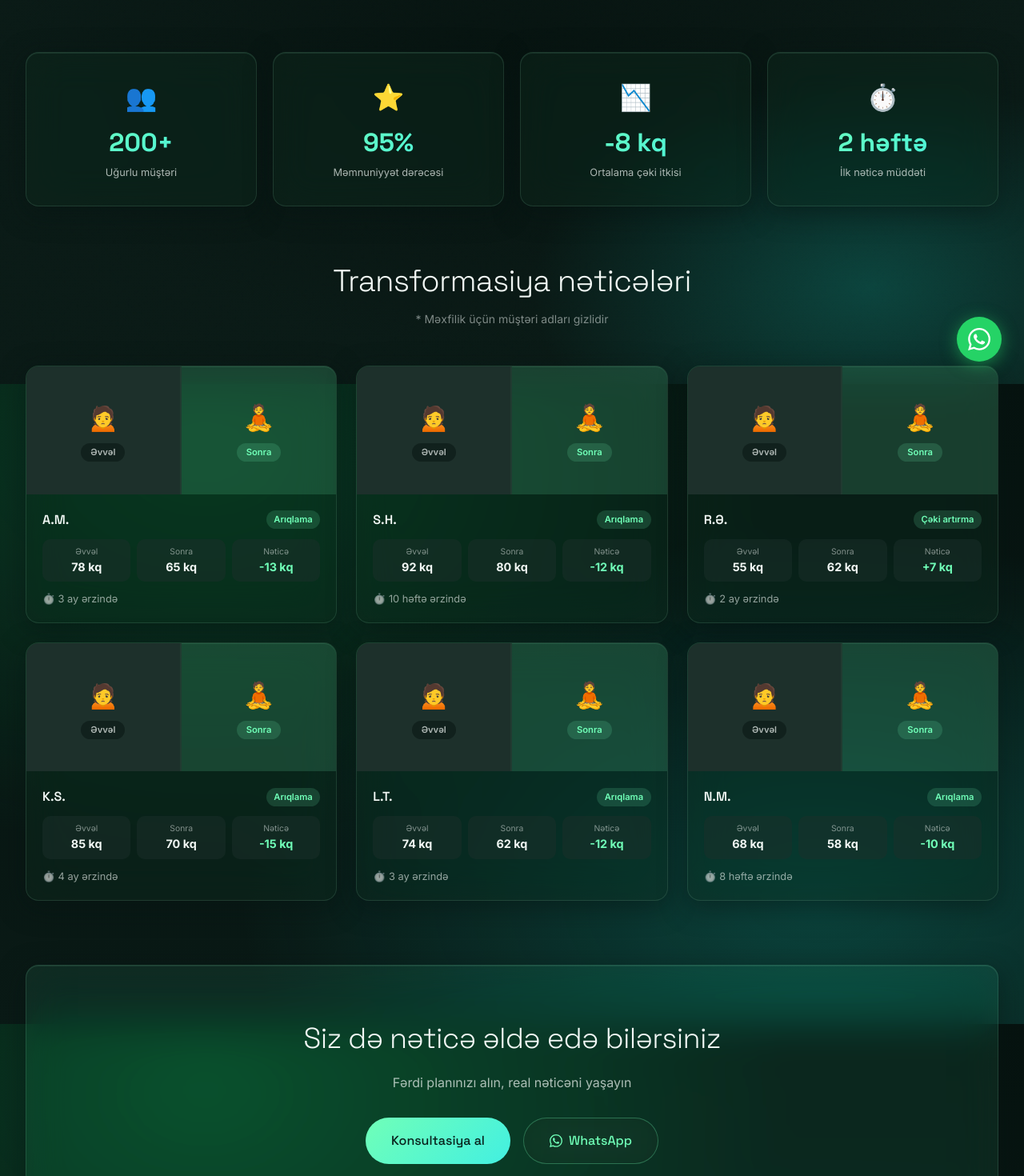
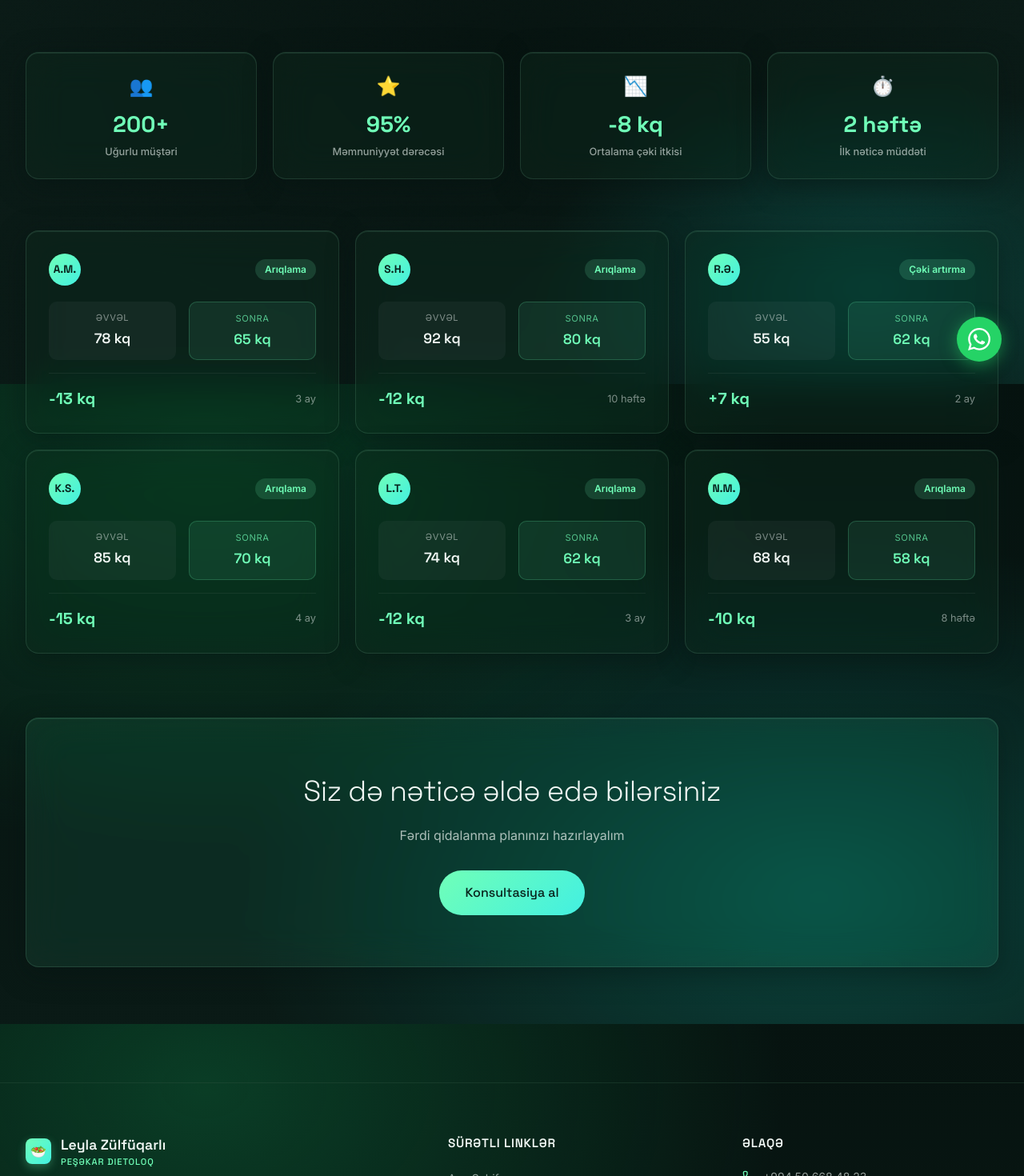
Before and after one commit to zakasmd/dietoloq, a Next.js app: page /az/results in a window 1280 px wide. Shown: the part 320-1790 px from the top of the page at 80% size. Built offline with nearby package versions, Linux system fonts and the light colour scheme.

Commit message:
fix: full i18n overhaul - results/contact/services/footer/consultation/aboutsnippet, login no auto-redirect

```diff
--- a/src/app/[locale]/consultation/page.tsx
+++ b/src/app/[locale]/consultation/page.tsx
@@ -68,7 +68,7 @@ export default function ConsultationPage() {
             animate={{ opacity: 1, y: 0 }}
             transition={{ duration: 0.6 }}
           >
-            <span className="badge badge-primary">📋 Konsultasiya</span>
+            <span className="badge badge-primary">📋 {t('eyebrow')}</span>
             <h1 className={styles.title}>{t('title')}</h1>
             <p className={styles.subtitle}>{t('subtitle')}</p>
           </motion.div>
--- a/src/app/[locale]/results/page.tsx
+++ b/src/app/[locale]/results/page.tsx
@@ -1,39 +1,40 @@
 'use client';
 
 import Link from 'next/link';
-import { useLocale } from 'next-intl';
+import { useTranslations, useLocale } from 'next-intl';
 import { motion } from 'framer-motion';
 
-const results = [
-  { id: 1, name: 'A.M.', before: '78 kq', after: '65 kq', lost: '-13 kq', duration: '3 ay', goal: 'Arıqlama' },
-  { id: 2, name: 'S.H.', before: '92 kq', after: '80 kq', lost: '-12 kq', duration: '10 həftə', goal: 'Arıqlama' },
-  { id: 3, name: 'R.Ə.', before: '55 kq', after: '62 kq', lost: '+7 kq', duration: '2 ay', goal: 'Çəki artırma' },
-  { id: 4, name: 'K.S.', before: '85 kq', after: '70 kq', lost: '-15 kq', duration: '4 ay', goal: 'Arıqlama' },
-  { id: 5, name: 'L.T.', before: '74 kq', after: '62 kq', lost: '-12 kq', duration: '3 ay', goal: 'Arıqlama' },
-  { id: 6, name: 'N.M.', before: '68 kq', after: '58 kq', lost: '-10 kq', duration: '8 həftə', goal: 'Arıqlama' },
-];
+export default function ResultsPage() {
+  const t = useTranslations('results');
+  const locale = useLocale();
 
-const stats = [
-  { val: '200+', label: 'Uğurlu müştəri', icon: '👥' },
-  { val: '95%', label: 'Məmnuniyyət dərəcəsi', icon: '⭐' },
-  { val: '-8 kq', label: 'Ortalama çəki itkisi', icon: '📉' },
-  { val: '2 həftə', label: 'İlk nəticə müddəti', icon: '⏱️' },
-];
+  const results = [
+    { id: 1, name: 'A.M.', before: '78 kq', after: '65 kq', lost: '-13 kq', duration: `3 ${t('monthLabel')}`, goal: t('goalLoss') },
+    { id: 2, name: 'S.H.', before: '92 kq', after: '80 kq', lost: '-12 kq', duration: `10 ${t('weekLabel')}`, goal: t('goalLoss') },
+    { id: 3, name: 'R.Ə.', before: '55 kq', after: '62 kq', lost: '+7 kq', duration: `2 ${t('monthLabel')}`, goal: t('goalGain') },
+    { id: 4, name: 'K.S.', before: '85 kq', after: '70 kq', lost: '-15 kq', duration: `4 ${t('monthLabel')}`, goal: t('goalLoss') },
+    { id: 5, name: 'L.T.', before: '74 kq', after: '62 kq', lost: '-12 kq', duration: `3 ${t('monthLabel')}`, goal: t('goalLoss') },
+    { id: 6, name: 'N.M.', before: '68 kq', after: '58 kq', lost: '-10 kq', duration: `8 ${t('weekLabel')}`, goal: t('goalLoss') },
+  ];
 
-export default function ResultsPage() {
-  const locale = useLocale();
+  const stats = [
+    { val: '200+', label: t('statsClients'), icon: '👥' },
+    { val: '95%', label: t('statsSatisfy'), icon: '⭐' },
+    { val: '-8 kq', label: t('statsLoss'), icon: '📉' },
+    { val: `2 ${t('weekLabel')}`, label: t('statsTime'), icon: '⏱️' },
+  ];
 
   return (
     <div style={{ paddingTop: '5rem' }}>
       <section style={{ padding: '5rem 0 4rem', textAlign: 'center' }}>
         <div className="container">
           <motion.div initial={{ opacity: 0, y: 20 }} animate={{ opacity: 1, y: 0 }} transition={{ duration: 0.6 }}>
-            <div className="eyebrow" style={{ marginBottom: '1rem' }}>📊 Nəticələr</div>
+            <div className="eyebrow" style={{ marginBottom: '1rem' }}>📊 {t('eyebrow')}</div>
             <h1 style={{ fontFamily: 'Space Grotesk,sans-serif', fontSize: 'clamp(2rem,4vw,3rem)', fontWeight: 300, letterSpacing: '-0.02em', color: 'hsl(var(--foreground))', marginBottom: '1rem' }}>
-              Real Nəticələr
+              {t('title')}
             </h1>
             <p style={{ fontSize: '1.05rem', color: 'hsl(var(--foreground)/0.7)', maxWidth: '520px', margin: '0 auto' }}>
-              Müştərilərimizin real transformasiya hekayələri
+              {t('subtitle')}
             </p>
           </motion.div>
         </div>
@@ -50,30 +51,22 @@ export default function ResultsPage() {
                 initial={{ opacity: 0, y: 20 }}
                 whileInView={{ opacity: 1, y: 0 }}
                 viewport={{ once: true }}
-                transition={{ duration: 0.5, delay: i * 0.08 }}
-                style={{ textAlign: 'center', padding: '2rem 1rem', borderRadius: 'var(--radius)' }}
+                transition={{ duration: 0.5, delay: i * 0.1 }}
+                style={{ padding: '1.5rem', borderRadius: 'var(--radius)', textAlign: 'center' }}
               >
-                <div style={{ fontSize: '2rem', marginBottom: '0.5rem' }}>{s.icon}</div>
-                <div className="text-gradient-mint" style={{ fontFamily: 'Space Grotesk,sans-serif', fontSize: '2rem', fontWeight: 700 }}>{s.val}</div>
-                <div style={{ fontSize: '0.8rem', color: 'hsl(var(--foreground)/0.7)', marginTop: '0.25rem' }}>{s.label}</div>
+                <div style={{ fontSize: '1.5rem', marginBottom: '0.5rem' }}>{s.icon}</div>
+                <div style={{ fontFamily: 'Space Grotesk,sans-serif', fontSize: '1.75rem', fontWeight: 700, color: 'hsl(var(--primary))', marginBottom: '0.25rem' }}>{s.val}</div>
+                <div style={{ fontSize: '0.8rem', color: 'hsl(var(--foreground)/0.6)', fontWeight: 500 }}>{s.label}</div>
               </motion.div>
             ))}
           </div>
         </div>
       </section>
 
-      {/* Results Grid */}
+      {/* Results grid */}
       <section style={{ padding: '0 0 5rem' }}>
         <div className="container">
-          <div style={{ textAlign: 'center', marginBottom: '3rem' }}>
-            <h2 style={{ fontFamily: 'Space Grotesk,sans-serif', fontSize: 'clamp(1.75rem,3vw,2.5rem)', fontWeight: 300, color: 'hsl(var(--foreground))', marginBottom: '0.5rem' }}>
-              Transformasiya nəticələri
-            </h2>
-            <p style={{ color: 'hsl(var(--foreground)/0.5)', fontSize: '0.875rem' }}>
-              * Məxfilik üçün müştəri adları gizlidir
-            </p>
-          </div>
-          <div style={{ display: 'grid', gridTemplateColumns: 'repeat(3,1fr)', gap: '1.5rem' }}>
+          <div style={{ display: 'grid', gridTemplateColumns: 'repeat(3,1fr)', gap: '1.25rem' }}>
             {results.map((r, i) => (
               <motion.div
                 key={r.id}
@@ -81,33 +74,32 @@ export default function ResultsPage() {
                 initial={{ opacity: 0, y: 30 }}
                 whileInView={{ opacity: 1, y: 0 }}
                 viewport={{ once: true }}
-                transition={{ duration: 0.55, delay: i * 0.08 }}
-                style={{ borderRadius: 'var(--radius)', overflow: 'hidden' }}
+                transition={{ duration: 0.5, delay: i * 0.08 }}
+                style={{ padding: '1.75rem', borderRadius: 'var(--radius)' }}
               >
-                <div style={{ display: 'grid', gridTemplateColumns: '1fr 1fr', height: '160px' }}>
-                  <div style={{ background: 'hsl(var(--muted))', display: 'flex', flexDirection: 'column', alignItems: 'center', justifyContent: 'center', gap: '0.5rem', borderRight: '2px solid hsl(var(--border)/0.3)' }}>
-                    <span style={{ fontSize: '2rem' }}>🙍</span>
-                    <span style={{ fontSize: '0.7rem', fontWeight: 600, color: 'hsl(var(--foreground)/0.7)', background: 'hsl(var(--background)/0.5)', padding: '0.2rem 0.75rem', borderRadius: '100px' }}>Əvvəl</span>
+                <div style={{ display: 'flex', justifyContent: 'space-between', alignItems: 'center', marginBottom: '1.25rem' }}>
+                  <div style={{
+                    width: 40, height: 40, borderRadius: '50%',
+                    background: 'var(--gradient-mint)', display: 'flex', alignItems: 'center', justifyContent: 'center',
+                    fontFamily: 'Space Grotesk,sans-serif', fontWeight: 700, fontSize: '0.85rem', color: 'hsl(var(--primary-foreground))'
+                  }}>
+                    {r.name}
                   </div>
-                  <div style={{ background: 'hsl(var(--primary)/0.15)', display: 'flex', flexDirection: 'column', alignItems: 'center', justifyContent: 'center', gap: '0.5rem' }}>
-                    <span style={{ fontSize: '2rem' }}>🧘</span>
-                    <span style={{ fontSize: '0.7rem', fontWeight: 600, color: 'hsl(var(--primary))', background: 'hsl(var(--primary)/0.15)', padding: '0.2rem 0.75rem', borderRadius: '100px' }}>Sonra</span>
+                  <span style={{ fontSize: '0.75rem', background: 'hsl(var(--primary)/0.15)', color: 'hsl(var(--primary))', padding: '0.25rem 0.75rem', borderRadius: 20, fontWeight: 600 }}>{r.goal}</span>
+                </div>
+                <div style={{ display: 'grid', gridTemplateColumns: '1fr 1fr', gap: '1rem', marginBottom: '1rem' }}>
+                  <div style={{ textAlign: 'center', padding: '0.75rem', background: 'hsl(var(--foreground)/0.04)', borderRadius: 10 }}>
+                    <div style={{ fontSize: '0.7rem', color: 'hsl(var(--foreground)/0.5)', marginBottom: '0.25rem', textTransform: 'uppercase', letterSpacing: '0.05em' }}>{t('beforeLabel')}</div>
+                    <div style={{ fontFamily: 'Space Grotesk,sans-serif', fontSize: '1.1rem', fontWeight: 600, color: 'hsl(var(--foreground))' }}>{r.before}</div>
+                  </div>
+                  <div style={{ textAlign: 'center', padding: '0.75rem', background: 'hsl(var(--primary)/0.08)', borderRadius: 10, border: '1px solid hsl(var(--primary)/0.2)' }}>
+                    <div style={{ fontSize: '0.7rem', color: 'hsl(var(--primary)/0.7)', marginBottom: '0.25rem', textTransform: 'uppercase', letterSpacing: '0.05em' }}>{t('afterLabel')}</div>
+                    <div style={{ fontFamily: 'Space Grotesk,sans-serif', fontSize: '1.1rem', fontWeight: 600, color: 'hsl(var(--primary))' }}>{r.after}</div>
                   </div>
                 </div>
-                <div style={{ padding: '1.25rem' }}>
-                  <div style={{ display: 'flex', justifyContent: 'space-between', alignItems: 'center', marginBottom: '0.75rem' }}>
-                    <span style={{ fontFamily: 'Space Grotesk,sans-serif', fontWeight: 600, color: 'hsl(var(--foreground))' }}>{r.name}</span>
-                    <span style={{ background: 'hsl(var(--primary)/0.15)', color: 'hsl(var(--primary))', fontSize: '0.7rem', fontWeight: 600, padding: '0.2rem 0.6rem', borderRadius: '100px' }}>{r.goal}</span>
-                  </div>
-                  <div style={{ display: 'grid', gridTemplateColumns: 'repeat(3,1fr)', gap: '0.5rem' }}>
-                    {[{ label: 'Əvvəl', val: r.before }, { label: 'Sonra', val: r.after }, { label: 'Nəticə', val: r.lost }].map((item) => (
-                      <div key={item.label} style={{ textAlign: 'center', background: 'hsl(var(--muted)/0.5)', padding: '0.5rem', borderRadius: 10 }}>
-                        <div style={{ fontSize: '0.65rem', color: 'hsl(var(--foreground)/0.5)' }}>{item.label}</div>
-                        <div style={{ fontWeight: 700, fontSize: '0.9rem', color: item.label === 'Nəticə' ? 'hsl(var(--primary))' : 'hsl(var(--foreground))' }}>{item.val}</div>
-                      </div>
-                    ))}
-                  </div>
-                  <div style={{ marginTop: '0.75rem', fontSize: '0.8rem', color: 'hsl(var(--foreground)/0.6)' }}>⏱️ {r.duration} ərzində</div>
+                <div style={{ display: 'flex', justifyContent: 'space-between', alignItems: 'center', paddingTop: '1rem', borderTop: '1px solid hsl(var(--foreground)/0.06)' }}>
+                  <span style={{ fontFamily: 'Space Grotesk,sans-serif', fontSize: '1.25rem', fontWeight: 700, color: 'hsl(var(--primary))' }}>{r.lost}</span>
+                  <span style={{ fontSize: '0.8rem', color: 'hsl(var(--foreground)/0.5)' }}>{r.duration}</span>
                 </div>
               </motion.div>
             ))}
@@ -120,16 +112,10 @@ export default function ResultsPage() {
         <div className="container">
           <div className="glass" style={{ padding: '4rem 2rem', borderRadius: 'var(--radius)', background: 'hsl(var(--primary)/0.08)' }}>
             <h2 style={{ fontFamily: 'Space Grotesk,sans-serif', fontSize: 'clamp(1.5rem,3vw,2.25rem)', fontWeight: 300, color: 'hsl(var(--foreground))', marginBottom: '1rem' }}>
-              Siz də nəticə əldə edə bilərsiniz
+              {t('ctaTitle')}
             </h2>
-            <p style={{ color: 'hsl(var(--foreground)/0.7)', marginBottom: '2rem' }}>Fərdi planınızı alın, real nəticəni yaşayın</p>
-            <div style={{ display: 'flex', gap: '1rem', justifyContent: 'center', flexWrap: 'wrap' }}>
-              <Link href={`/${locale}/consultation`} className="btn btn-primary btn-lg">Konsultasiya al</Link>
-              <a href="https://wa.me/994506684823" target="_blank" rel="noopener noreferrer" className="btn btn-outline btn-lg">
-                <svg width="16" height="16" viewBox="0 0 24 24" fill="currentColor"><path d="M17.472 14.382c-.297-.149-1.758-.867-2.03-.967-.273-.099-.471-.148-.67.15-.197.297-.767.966-.94 1.164-.173.199-.347.223-.644.075-.297-.15-1.255-.463-2.39-1.475-.883-.788-1.48-1.761-1.653-2.059-.173-.297-.018-.458.13-.606.134-.133.298-.347.446-.52.149-.174.198-.298.298-.497.099-.198.05-.371-.025-.52-.075-.149-.669-1.612-.916-2.207-.242-.579-.487-.5-.669-.51-.173-.008-.371-.01-.57-.01-.198 0-.52.074-.792.372-.272.297-1.04 1.016-1.04 2.479 0 1.462 1.065 2.875 1.213 3.074.149.198 2.096 3.2 5.077 4.487.709.306 1.262.489 1.694.625.712.227 1.36.195 1.871.118.571-.085 1.758-.719 2.006-1.413.248-.694.248-1.289.173-1.413-.074-.124-.272-.198-.57-.347m-5.421 7.403h-.004a9.87 9.87 0 01-5.031-1.378l-.361-.214-3.741.982.998-3.648-.235-.374a9.86 9.86 0 01-1.51-5.26c.001-5.45 4.436-9.884 9.888-9.884 2.64 0 5.122 1.03 6.988 2.898a9.825 9.825 0 012.893 6.994c-.003 5.45-4.437 9.884-9.885 9.884m8.413-18.297A11.815 11.815 0 0012.05 0C5.495 0 .16 5.335.157 11.892c0 2.096.547 4.142 1.588 5.945L.057 24l6.305-1.654a11.882 11.882 0 005.683 1.448h.005c6.554 0 11.89-5.335 11.893-11.893a11.821 11.821 0 00-3.48-8.413z"/></svg>
-                WhatsApp
-              </a>
-            </div>
+            <p style={{ color: 'hsl(var(--foreground)/0.7)', marginBottom: '2rem' }}>{t('ctaSubtitle')}</p>
+            <Link href={`/${locale}/consultation`} className="btn btn-primary btn-lg">{t('ctaButton')}</Link>
           </div>
         </div>
       </section>
--- a/src/components/layout/Footer.tsx
+++ b/src/components/layout/Footer.tsx
@@ -105,7 +105,7 @@ export default function Footer() {
 
         <div className={styles.bottom}>
           <p className={styles.copyright}>
-            © {currentYear} Leyla Zülfüqarlı. {t('rights')}
+            © {currentYear} {t('copyrightName')}. {t('rights')}
           </p>
         </div>
       </div>
--- a/src/i18n/messages/az.json
+++ b/src/i18n/messages/az.json
@@ -60,14 +60,30 @@
         "desc": "Tədbirlər, seminarlar və media çıxışları vasitəsilə qidalanma üzrə ekspert rəyi."
       }
     },
-    "learnMore": "Ətraflı"
+    "learnMore": "Ətraflı",
+    "popular": "Populyar",
+    "ctaTitle": "Hansı xidmət sizin üçündür?",
+    "ctaSubtitle": "Pulsuz ilk konsultasiyada birgə müzakirə edək",
+    "ctaButton": "Konsultasiya al"
   },
   "results": {
     "title": "Real Nəticələr",
     "subtitle": "Müştərilərimizin real transformasiya hekayələri",
+    "eyebrow": "Nəticələr",
     "beforeLabel": "Əvvəl",
     "afterLabel": "Sonra",
-    "viewAll": "Hamısına bax"
+    "viewAll": "Hamısına bax",
+    "statsClients": "Uğurlu müştəri",
+    "statsSatisfy": "Məmnuniyyət dərəcəsi",
+    "statsLoss": "Ortalama çəki itkisi",
+    "statsTime": "İlk nəticə müddəti",
+    "goalLoss": "Arıqlama",
+    "goalGain": "Çəki artırma",
+    "monthLabel": "ay",
+    "weekLabel": "həftə",
+    "ctaTitle": "Siz də nəticə əldə edə bilərsiniz",
+    "ctaSubtitle": "Fərdi qidalanma planınızı hazırlayalım",
+    "ctaButton": "Konsultasiya al"
   },
   "about": {
     "title": "Haqqında",
@@ -102,7 +118,9 @@
       "Uşaq Qidalanması Sertifikatı"
     ],
     "socialTitle": "Sosial media",
-    "socialDesc": "YouTube kanalı və sosial mediada qidalanma, sağlam həyat mövzularında maarifləndirici kontent"
+    "socialDesc": "YouTube kanalı və sosial mediada qidalanma, sağlam həyat mövzularında maarifləndirici kontent",
+    "certsBadgeTitle": "15+ Sertifikat",
+    "certsBadgeSub": "Klinik Nutrisyon"
   },
   "testimonials": {
     "title": "Müştəri rəyləri",
@@ -173,6 +191,7 @@
   },
   "footer": {
     "subTitle": "Peşəkar Dietoloq",
+    "copyrightName": "Leyla Zülfüqarlı",
     "description": "Peşəkar dietoloq Leyla Zülfüqarlı ilə fərdi qidalanma planı, konsultasiya və kurslar.",
     "quickLinks": "Sürətli linklər",
     "contact": "Əlaqə",
@@ -183,6 +202,7 @@
     "email": "E-mail"
   },
   "consultation": {
+    "eyebrow": "Konsultasiya",
     "title": "Konsultasiya üçün qeydiyyat",
     "subtitle": "Aşağıdakı formu doldurun, tezliklə sizinlə əlaqə saxlayacağıq",
     "fullName": "Ad və soyad",
@@ -252,6 +272,23 @@
     "haveAccount": "Hesabınız var?",
     "login": "Daxil ol"
   },
+  "contact": {
+    "eyebrow": "Əlaqə",
+    "title": "Bizimlə əlaqə saxlayın",
+    "subtitle": "Suallarınızı soruşun, məsləhət alın, konsultasiya planlaşdırın",
+    "directContact": "Birbaşa əlaqə",
+    "phoneLabel": "TELEFON",
+    "emailLabel": "E-MAIL",
+    "addressLabel": "ÜNVAN",
+    "addressValue": "Bakı, Azərbaycan",
+    "socialMedia": "Sosial media",
+    "consultTitle": "Konsultasiya almaq istəyirsiniz?",
+    "consultDesc": "Fərdi qidalanma planınız üçün konsultasiya formumuzu doldurun. 24 saat ərzində sizinlə əlaqə saxlayırıq.",
+    "consultBtn": "Konsultasiya üçün qeydiyyat",
+    "quickTitle": "Sürətli əlaqə",
+    "quickDesc": "Sualınız varsa, WhatsApp-da birbaşa yazın. Ən qısa müddətdə cavab alacaqsınız.",
+    "quickBtn": "WhatsApp-da yaz"
+  },
   "dashboard": {
     "welcome": "Xoş gəldiniz",
     "myCourses": "Kurslarım",
```
Also changed, not shown: src/app/[locale]/contact/page.tsx (+29 -20 lines), src/app/[locale]/login/page.tsx (+4 -6 lines), src/app/[locale]/services/page.tsx (+8 -16 lines), src/components/home/AboutSnippet.tsx (+4 -3 lines), src/i18n/messages/en.json (+39 -3 lines), src/i18n/messages/ru.json (+39 -3 lines).
